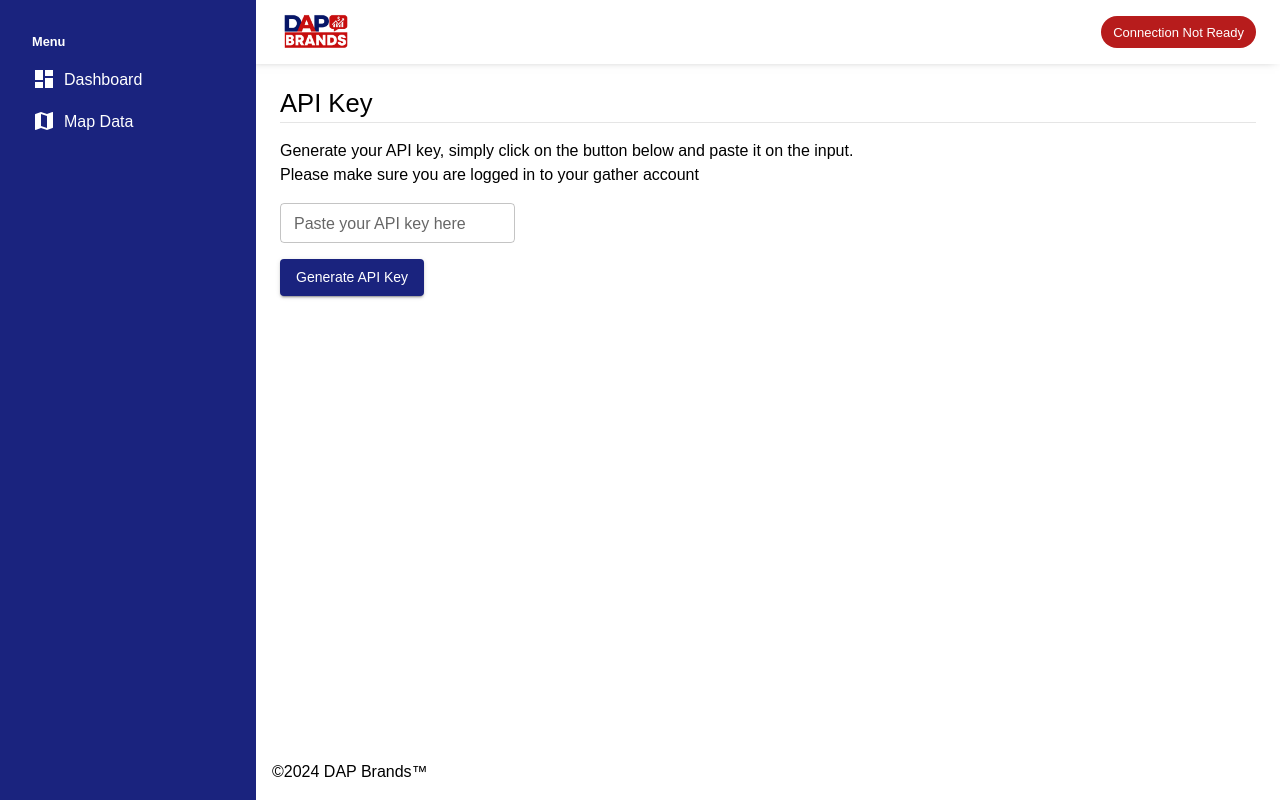
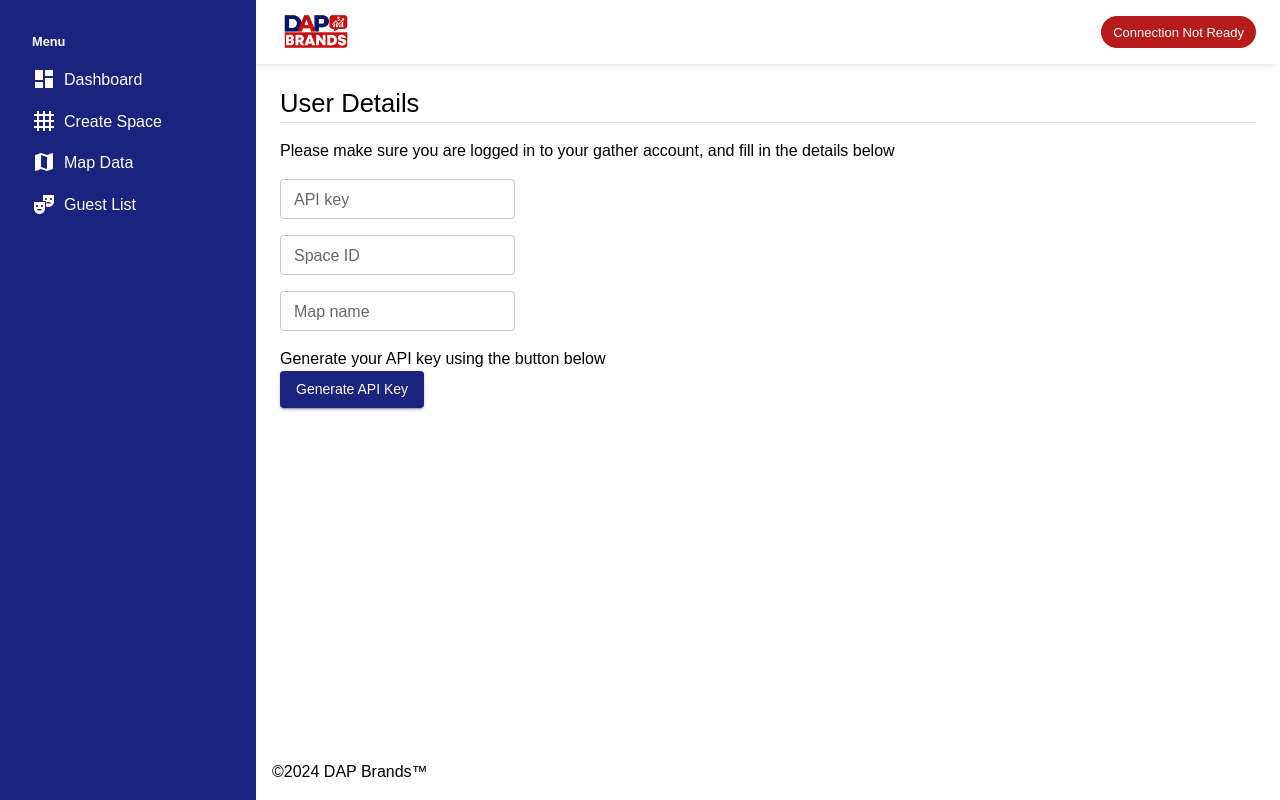
Before and after one commit to tony-tripulca/gather-town, a React app: page /dashboard in a window 1280 px wide. Built offline with nearby package versions, Linux system fonts and the light colour scheme.

Commit message:
Map data done

```diff
--- a/src/App.js
+++ b/src/App.js
@@ -21,16 +21,20 @@ export default function App() {
     severity: "succes",
   });
 
-  const [apiKey, setApiKey] = useState("");
   const [navActive, setNavActive] = useState(true);
+  const [userState, setUserState] = useState({
+    apiKey: "",
+    spaceId: "",
+    mapName: "",
+  });
 
   const globals = {
     snackbar,
     setSnackbar,
-    apiKey,
-    setApiKey,
     navActive,
     setNavActive,
+    userState,
+    setUserState,
   };
 
   return (
--- a/src/components/sidebar/Sidebar.js
+++ b/src/components/sidebar/Sidebar.js
@@ -3,6 +3,8 @@ import React, { useContext } from "react";
 import { Box, MenuItem, MenuList, Typography } from "@mui/material";
 import DashboardIcon from "@mui/icons-material/Dashboard";
 import MapIcon from "@mui/icons-material/Map";
+import TheaterComedyIcon from "@mui/icons-material/TheaterComedy";
+import Grid4x4Icon from "@mui/icons-material/Grid4x4";
 
 import "./Sidebar.scss";
 
@@ -25,9 +27,21 @@ export default function Sidebar() {
               </Link>
             </MenuItem>
             <MenuItem>
+              <Link to="/create-space">
+                <Grid4x4Icon />
+                Create Space
+              </Link>
+            </MenuItem>
+            <MenuItem>
               <Link to="/map-data">
                 <MapIcon />
                 Map Data
+              </Link>
+            </MenuItem>
+            <MenuItem>
+              <Link to="/guest-list">
+                <TheaterComedyIcon />
+                Guest List
               </Link>
             </MenuItem>
           </MenuList>
--- a/src/components/topbar/Topbar.js
+++ b/src/components/topbar/Topbar.js
@@ -1,4 +1,4 @@
-import React, { useContext } from "react";
+import React, { useContext, useEffect } from "react";
 
 import { Box, Chip, Container, IconButton } from "@mui/material";
 import MenuIcon from "@mui/icons-material/Menu";
@@ -9,7 +9,15 @@ import "./Topbar.scss";
 import Global from "../../util/global";
 
 export default function Topbar() {
-  const { apiKey, navActive, setNavActive } = useContext(Global);
+  const { userState, setUserState, navActive, setNavActive } = useContext(Global);
+
+  useEffect(() => {
+    let user = JSON.parse(localStorage.getItem("user")) || {};
+
+    if (!Object.values(user).includes("") || Object.keys(user).length) {
+      setUserState(user);
+    }
+  }, []);
 
   return (
     <React.Fragment>
@@ -22,8 +30,8 @@ export default function Topbar() {
             className="brand-logo"
           />
           <Chip
-            label={apiKey ? "Connection Ready" : "Connection Not Ready"}
-            color={apiKey ? "green" : "red"}
+            label={userState.apiKey ? "Connection Ready" : "Connection Not Ready"}
+            color={userState.apiKey ? "green" : "red"}
             className="status"
           ></Chip>
           <IconButton className="btn-menu" onClick={() => setNavActive(!navActive)}>
--- a/src/modules/dashboard/Dashboard.js
+++ b/src/modules/dashboard/Dashboard.js
@@ -1,4 +1,4 @@
-import React, { useContext } from "react";
+import React, { useContext, useEffect } from "react";
 import { Link } from "react-router-dom";
 import { Helmet } from "react-helmet";
 
@@ -6,13 +6,22 @@ import { Box, Button, Grid, TextField, Typography } from "@mui/material";
 
 import "./Dashboard.scss";
 
+import Global from "../../util/global";
 import Topbar from "../../components/topbar/Topbar";
 import Sidebar from "../../components/sidebar/Sidebar";
 import Footer from "../../components/footer/Footer";
-import Global from "../../util/global";
 
 export default function Dashboard() {
-  const { apiKey, setApiKey } = useContext(Global);
+  const { userState, setUserState } = useContext(Global);
+
+  const handleOnChange = (event) => {
+    const { name, value } = event.target;
+    setUserState((userState) => ({ ...userState, [name]: value }));
+  };
+
+  useEffect(() => {
+    localStorage.setItem("user", JSON.stringify(userState));
+  }, [userState]);
 
   return (
     <React.Fragment>
@@ -23,26 +32,46 @@ export default function Dashboard() {
       <Sidebar />
       <Box component={"section"} id="dashboard" className="panel">
         <Box className="dashboard-holder">
-          <Typography className="section-title">API Key</Typography>
+          <Typography className="section-title">User Details</Typography>
           <Grid container spacing={2}>
             <Grid item xs={12}>
               <Typography>
-                Generate your API key, simply click on the button below and paste it on the input.
-              </Typography>
-              <Typography sx={{ color: "red" }}>
-                Please make sure you are logged in to your gather account
+                Please make sure you are logged in to your gather account, and fill in the details
+                below
               </Typography>
             </Grid>
             <Grid item xs={12}>
               <TextField
                 variant="outlined"
-                label="Paste your API key here"
+                label="API key"
                 size="small"
-                value={apiKey}
-                onChange={(event) => setApiKey(event.target.value)}
+                name="apiKey"
+                value={userState.apiKey}
+                onChange={(event) => handleOnChange(event)}
               />
             </Grid>
             <Grid item xs={12}>
+              <TextField
+                variant="outlined"
+                label="Space ID"
+                size="small"
+                name="spaceId"
+                value={userState.spaceId}
+                onChange={(event) => handleOnChange(event)}
+              />
+            </Grid>
+            <Grid item xs={12}>
+              <TextField
+                variant="outlined"
+                label="Map name"
+                size="small"
+                name="mapName"
+                value={userState.mapName}
+                onChange={(event) => handleOnChange(event)}
+              />
+            </Grid>
+            <Grid item xs={12}>
+              <Typography>Generate your API key using the button below</Typography>
               <Button
                 variant="contained"
                 component={Link}
--- a/src/modules/map-data/MapData.js
+++ b/src/modules/map-data/MapData.js
@@ -1,7 +1,7 @@
-import React, { useContext, useState } from "react";
+import React, { useCallback, useContext, useEffect, useState } from "react";
 import { Helmet } from "react-helmet";
 
-import { Box, Button, Grid, TextField, Typography } from "@mui/material";
+import { Box, Grid, Paper, Typography } from "@mui/material";
 
 import "./MapData.scss";
 
@@ -12,27 +12,28 @@ import Global from "../../util/global";
 import GatherTownService from "../../services/GatherTownService";
 
 export default function MapData() {
-  const { apiKey } = useContext(Global);
+  const { userState } = useContext(Global);
 
-  const [mapData, setMapData] = useState({
-    spaceId: "",
-    mapName: "",
-  });
+  const [mapData, setMapData] = useState([]);
 
-  const handleOnChange = (event) => {
-    const { name, value } = event.target;
-    setMapData((mapData) => ({ ...mapData, [name]: value }));
-  };
+  const handleGetMaps = useCallback(() => {
+    console.log(userState);
+    if (!Object.values(userState).includes("")) {
+      GatherTownService.mapData({
+        apiKey: userState.apiKey,
+        spaceId: userState.spaceId,
+        mapName: userState.mapName,
+      })
+        .then((response) => {
+          setMapData(response.data);
+        })
+        .catch((error) => console.error(error));
+    }
+  }, [userState]);
 
-  const handleGetMaps = () => {
-    GatherTownService.mapData({
-      spaceId: mapData.spaceId,
-      mapName: mapData.mapName,
-      apiKey: apiKey,
-    })
-      .then((response) => console.log(response))
-      .catch((error) => console.error(error));
-  };
+  useEffect(() => {
+    handleGetMaps();
+  }, [handleGetMaps]);
 
   return (
     <React.Fragment>
@@ -41,35 +42,33 @@ export default function MapData() {
       </Helmet>
       <Topbar />
       <Sidebar />
-      <Box component={"section"} id="dashboard" className="panel">
-        <Box className="dashboard-holder">
+      <Box component={"section"} id="map-data" className="panel">
+        <Box className="map-data-holder">
           <Typography className="section-title">Map Data</Typography>
           <Grid container spacing={2}>
-            <Grid item xs={12}>
-              <TextField
-                variant="outlined"
-                label="Space ID"
-                size="small"
-                name="spaceId"
-                value={mapData.spaceId}
-                onChange={(event) => handleOnChange(event)}
-              />
-            </Grid>
-            <Grid item xs={12}>
-              <TextField
-                variant="outlined"
-                label="Map name"
-                size="small"
-                name="mapName"
-                value={mapData.mapName}
-                onChange={(event) => handleOnChange(event)}
-              />
-            </Grid>
-            <Grid item xs={12}>
-              <Button variant="contained" onClick={() => handleGetMaps()}>
-                Get Map Data
-              </Button>
-            </Grid>
+            {mapData?.map((item, i) => (
+              <Grid item xs={12} key={i}>
+                <Paper elevation={4} className="card">
+                  <Box className="card-image">
+                    <Box component={"img"} src={item.backgroundImagePath} alt="background" />
+                  </Box>
+                  <Box className="card-content">
+                    <Typography className="title">Type</Typography>
+                    <Typography>{item.id}</Typography>
+                    <Typography className="title">Areas</Typography>
+                    <Typography>
+                      {item.areas && Object.keys(item.areas).map((item) => `${item}, `)}
+                    </Typography>
+                    <Typography className="title">Nooks</Typography>
+                    <Typography>
+                      {item.nooks && Object.keys(item.nooks)?.map((item) => `${item}, `)}
+                    </Typography>
+                    <Typography className="title">Updated At</Typography>
+                    <Typography>{item.updatedAt}</Typography>
+                  </Box>
+                </Paper>
+              </Grid>
+            ))}
           </Grid>
         </Box>
       </Box>
--- a/src/modules/map-data/MapData.scss
+++ b/src/modules/map-data/MapData.scss
@@ -0,0 +1,23 @@
+#map-data {
+  .map-data-holder {
+    .card {
+      display: flex;
+      padding: 16px;
+
+      &-image {
+        margin-right: 16px;
+
+        img {
+          width: 256px;
+        }
+      }
+
+      &-content {
+        .title {
+          margin-top: 8px;
+          font-size: 1.2rem;
+        }
+      }
+    }
+  }
+}
--- a/src/services/GatherTownService.js
+++ b/src/services/GatherTownService.js
@@ -1,22 +1,14 @@
 import axios from "axios";
 
-const url = "https://api.gather.town/api/v2";
+const url = "http://localhost:8888";
 
 export default {
   mapData: (params) => {
-    console.log(params);
-
-    let space = encodeURIComponent(`${params.spaceId}\\${params.mapName}`);
-
-    console.log(space);
-
     return axios({
       method: "GET",
       baseURL: url,
-      url: `/spaces/${space}/maps`,
-      headers: {
-        apiKey: params.apiKey,
-      },
+      url: `/portal/maps`,
+      params: params,
     });
   },
 };
```
